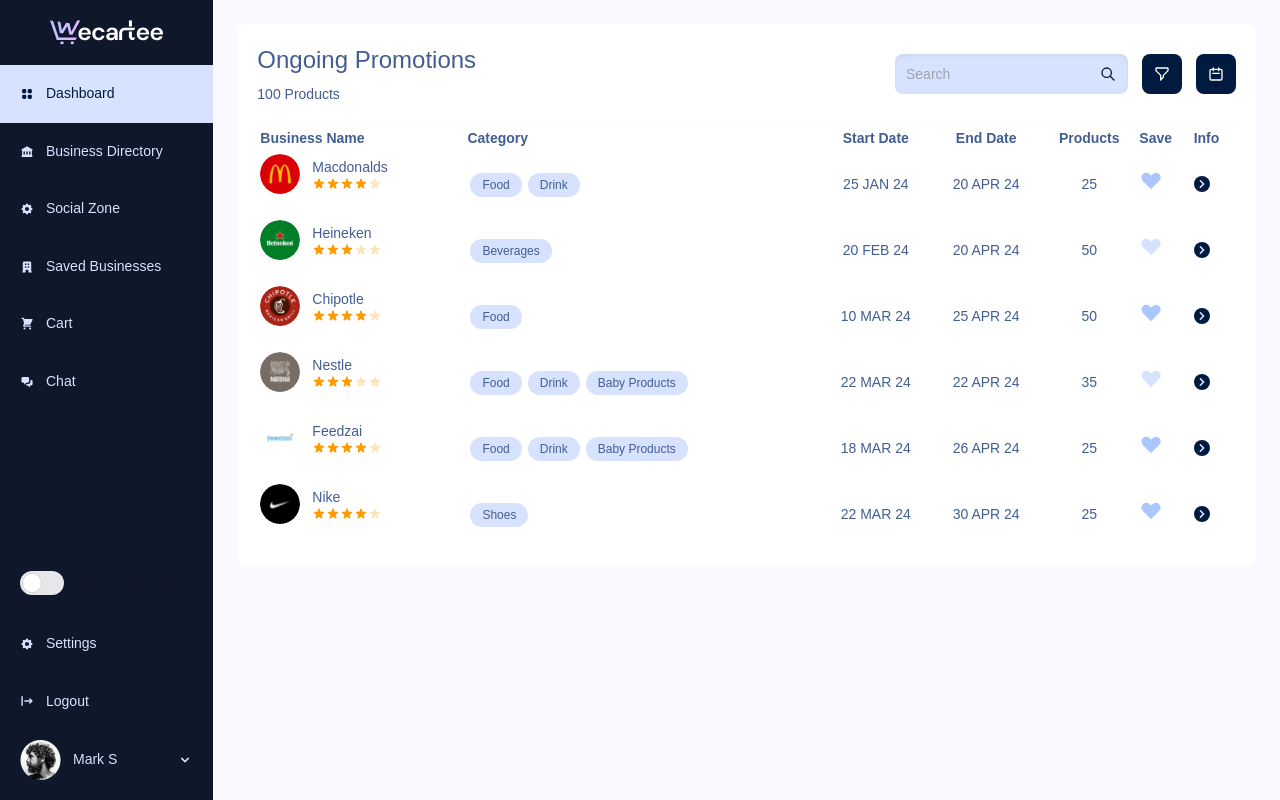
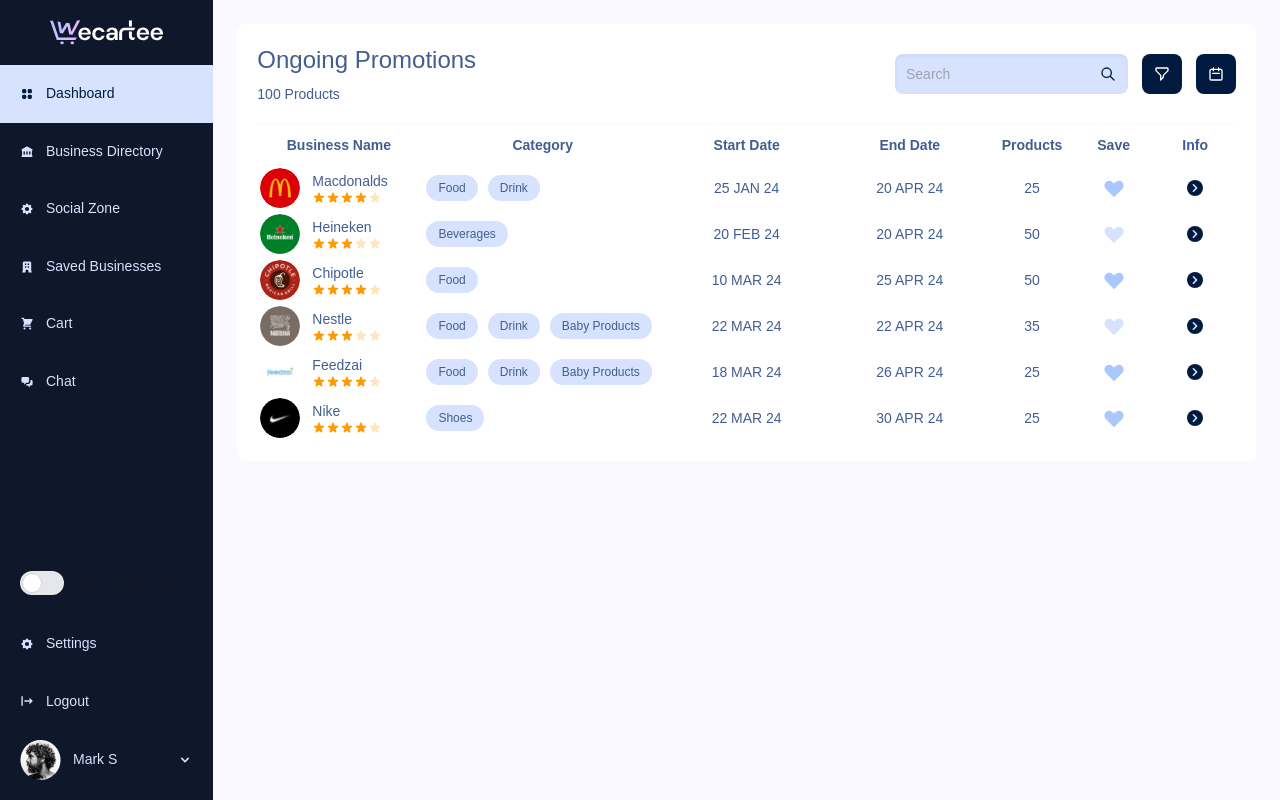
Before and after one commit to sulosp/wecartee-app, a React (Create React App) app in the folder client/: page / in a window 1280 px wide. Built offline with nearby package versions, Linux system fonts and the light colour scheme.

Commit message:
ongoing promtoions table

```diff
--- a/client/src/components/buyer/ongoingPromotions.jsx
+++ b/client/src/components/buyer/ongoingPromotions.jsx
@@ -2,9 +2,9 @@
 import Search from "../controls/search";
 import Filter from "../controls/filter";
 import DateFilter from "../controls/dateFilter";
-import Rating from '../controls/rating'
-import Save from '../controls/save'
-import {Link} from 'react-router-dom';
+import Rating from "../controls/rating";
+import Save from "../controls/save";
+import { Link } from "react-router-dom";
 import { HiChevronRight } from "react-icons/hi";
 
 const BUSINESS_DIRECTORY = [
@@ -89,7 +89,7 @@
 export default function OngoingPromotions() {
   return (
     <div className="flex flex-col">
-      <div className="inline-flex w-full justify-between items-center pb-20 border-b border-surface-100  ">
+      <div className="flex w-full justify-between items-center pb-20 border-b border-surface-100  ">
         <div className="flex flex-col justify-start gap-2">
           <span className="text-primary-400 text-headline-sm">
             Ongoing Promotions
@@ -105,36 +105,49 @@
         </div>
       </div>
 
-      <table>
+      <table className="flex w-full flex-col">
         <thead>
-          <tr className="w-full text-body-md text-primary-400 font-semibold">
-            <td className="p-3 ">Business Name</td>
-            <td>Category</td>
-            <td className="text-center">Start Date</td>
-            <td className="text-center">End Date</td>
-            <td className="text-center">Products</td>
-            <td>Save</td>
-            <td>Info</td>
+          <tr className="w-full flex justify-between items-center text-body-md text-primary-400 font-semibold">
+            <td className="flex justify-center items-center   gap-3 p-3 min-h-10 basis-2/12 ">
+              Business Name
+            </td>
+            <td className="flex justify-center items-center  gap-3 p-3 min-h-10 basis-3/12 ">
+              Category
+            </td>
+            <td className="flex justify-center items-center  gap-3 p-3 min-h-10 basis-2/12 ">
+              Start Date
+            </td>
+            <td className="flex justify-center items-center  gap-3 p-3 min-h-10 basis-2/12 ">
+              End Date
+            </td>
+            <td className="flex justify-center items-center gap-3 p-3 min-h-10 basis-1/12 ">
+              Products
+            </td>
+            <td className="flex justify-center items-center  gap-3 p-3 min-h-10 basis-1/12 ">
+              Save
+            </td>
+            <td className="flex justify-center items-center  gap-3 p-3 min-h-10 basis-1/12 ">
+              {" "}
+              Info
+            </td>
           </tr>
         </thead>
         <tbody>
           {BUSINESS_DIRECTORY.map((promotion, index) => (
-            <tr key={index} className="w-full">
-              <td className="inline-flex justify-start items-center text-body-md text-primary-400 gap-3 p-3 h-full ">
+            <tr key={index} className="w-full flex ">
+              <td className="inline-flex justify-start items-center text-body-md text-primary-400 gap-3 p-3 basis-2/12 ">
                 <img
                   src={promotion.iconPath}
                   alt="profile img"
                   className="w-10 h-10 rounded-full"
                 />
-                <div className="flex flex-col justify-center items-start h-full">
-
+                <div className="flex flex-col justify-center items-start min-h-full">
                   <span className="text-left">{promotion.business}</span>
                   <Rating rating={Math.floor(promotion.rating)} />
-
                 </div>
               </td>
 
-              <td>
+              <td className="inline-flex justify-start items-center text-body-md text-primary-400 gap-1 p-3 basis-3/12">
                 {promotion.category.map((category, categoryIndex) => (
                   <span
                     key={categoryIndex}
@@ -145,18 +158,22 @@
                 ))}
               </td>
 
-              <td className="text-body-md text-primary-400 text-center">
+              <td className="inline-flex justify-center items-center text-body-md text-primary-400 p-3 basis-2/12">
                 {formatCustomDate(promotion.startDate)}
               </td>
-              <td className="text-body-md text-primary-400 text-center">
+              <td className="inline-flex justify-center items-center text-body-md text-primary-400 p-3 basis-2/12">
                 {formatCustomDate(promotion.endDate)}
               </td>
-              <td className="text-body-md text-primary-400 text-center">
+              <td className="inline-flex justify-center items-center text-body-md text-primary-400 p-3 basis-1/12 ">
                 {promotion.products}
               </td>
-              <td className="text-[24px]"><Save save={promotion.save} /></td>
-              <td>
-                <Link className=" p-2" to={promotion.info}><HiChevronRight className="fill-primary-100 bg-primary-900 rounded-full  " /></Link>
+              <td className="text-[24px] flex basis-1/12 justify-center items-center">
+                <Save save={promotion.save} />
+              </td>
+              <td className=" flex basis-1/12 justify-center items-center">
+                <Link className=" p-2" to={promotion.info}>
+                  <HiChevronRight className="fill-primary-100 bg-primary-900 rounded-full  " />
+                </Link>
               </td>
             </tr>
           ))}
```
